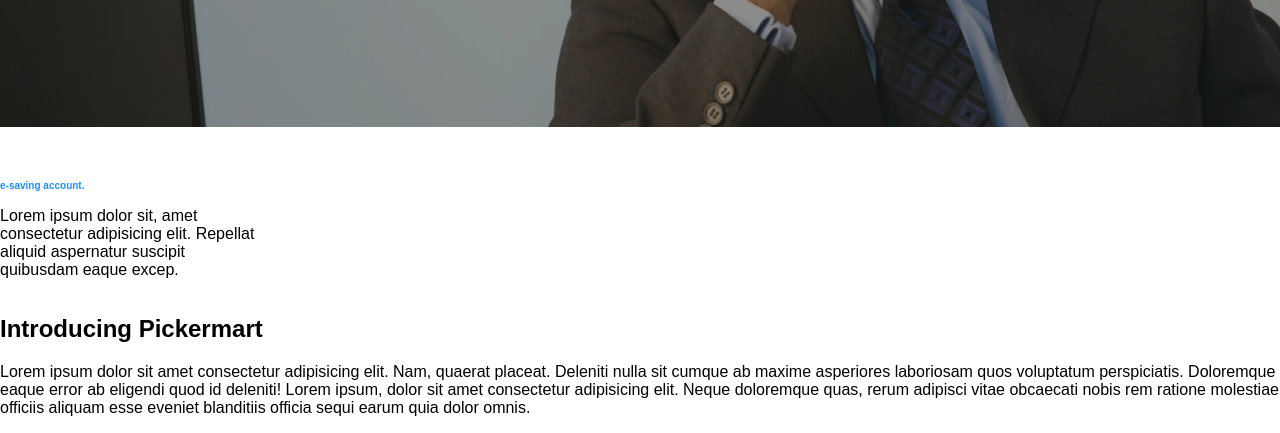
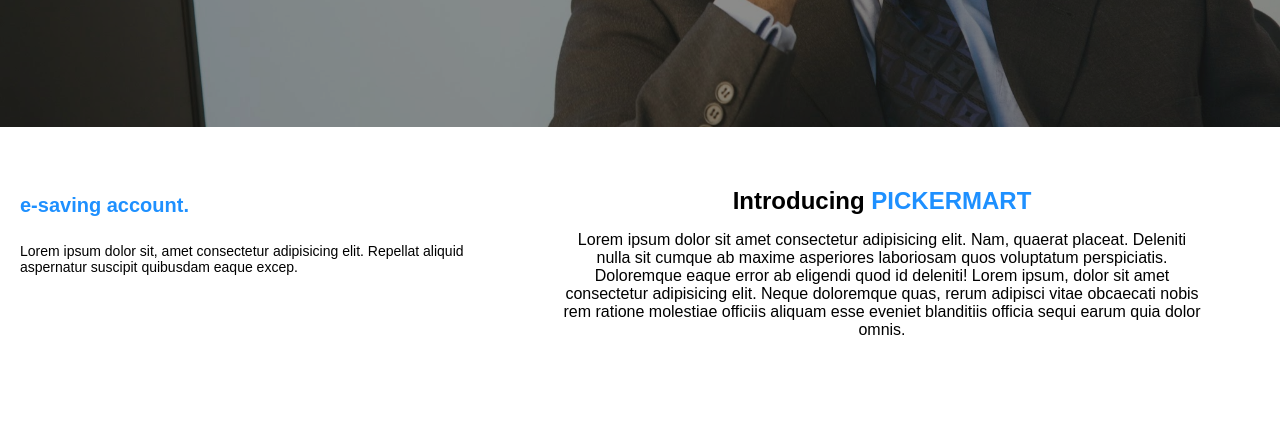
Before and after one commit to sunkanmii/bank_application, a plain HTML site: page Our-services.html in a window 1280 px wide. Shown: the part 438-871 px from the top of the page. After the commit the page ends 800 px from the top, so only its background shows below. Drawn offline with Linux system fonts and the light colour scheme.

Commit message:
banking_application_4

```diff
--- a/BankingApplication.css
+++ b/BankingApplication.css
@@ -129,21 +129,42 @@ body{
     color: white;
     margin: auto;
     font-size: 26px;
-    animation-name: header-services;
-    animation-duration: 5s;
-    animation-iteration-count
 }
 .about-services{
     width: 100%;
+    display: flex;
+    flex-wrap: wrap;
 }
 .about-services .save-with-us{
-    width: 20%;
+    width: 40%;
+    margin-left: 20px;
     display: inline-block;
-    margin-right: 20px;
 }
 .about-services .save-with-us h4{
-    font-size: 10px;
+    font-size: 20px;
     color: #1E90FF;
+}
+.about-services .save-with-us p{
+    font-size: 14px;
+}
+.about-services .reasons-to-save{
+    width: 90%;
+    margin-left: 30px;
+    text-align: center;
+}
+.about-services .reasons-to-save h2{
+    margin-bottom: 5px;
+}
+.about-services .reasons-to-save #pickermart{
+    text-transform: uppercase;
+    color: #1E90FF;
+    animation-name: pickermart;
+    animation-duration: 6s;
+    animation-iteration-count: infinite;
+    animation-timing-function: ease-in-out;
+}
+.intro-smart{
+    background-color:
 }
 .section-3{
     width: 100%;
@@ -413,7 +434,6 @@ body{
 #main-footer section .fa-facebook{
     color: white;
     background-color: rgba(107, 107, 107, 0.3);
-
 }
 #main-footer section .fa-twitter{
     color: white;
@@ -430,6 +450,11 @@ body{
 #main-footer section .fa-instagram{
     color: white;
     background-color: rgb(36, 36, 36);
+}
+@media only screen and (min-width: 600px){
+    .about-services .reasons-to-save{
+        width: 50%;
+    }
 }
 @media only screen and (min-width: 992px){
     .header-1{
--- a/Our-services.html
+++ b/Our-services.html
@@ -33,7 +33,7 @@
 				</p>
 			</div>
 			<div class ="reasons-to-save">
-				<h2>Introducing  Pickermart</h2>
+				<h2>Introducing <span id="pickermart">Pickermart</span></h2>
 				<p>
 					Lorem ipsum dolor sit amet consectetur adipisicing elit. Nam, quaerat placeat.
 					Deleniti nulla sit cumque ab maxime asperiores laboriosam quos voluptatum perspiciatis.
@@ -43,6 +43,9 @@
 				</p>
 			</div>
 		</div>
+		<div class="intro-smart">
+
+		</div>
     </div>
 </body>
 </html>
```
